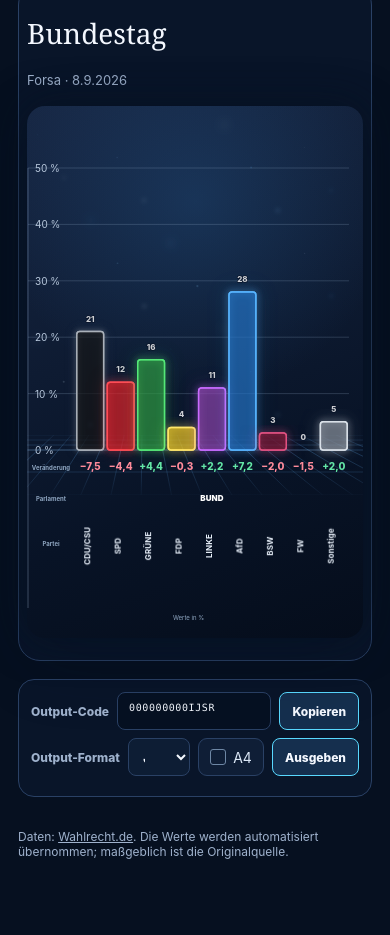
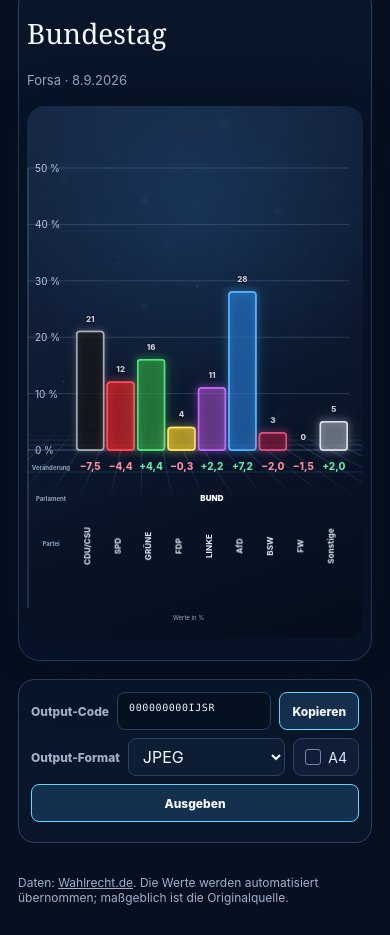
Before and after one commit to charavision/SonntagsfrageView, a plain HTML site: page index.html in a window 390 px wide. Shown: the part 1208-2143 px from the top of the page. Before the commit the page ends 2097 px from the top, so only its background shows below. Drawn offline with Linux system fonts and the light colour scheme.

Commit message:
Dateiformate mobil vollständig anzeigen

```diff
--- a/index.html
+++ b/index.html
@@ -5,7 +5,7 @@
   <meta name="viewport" content="width=device-width, initial-scale=1">
   <meta name="description" content="Interaktive Darstellung aktueller Sonntagsfragen für Bundestag und Landtage.">
   <title>Sonntagsfragen – Bund & Länder</title>
-  <link rel="stylesheet" href="styles.css?v=adaptive-a4-output-73">
+  <link rel="stylesheet" href="styles.css?v=mobile-output-format-82">
 </head>
 <body>
   <main>
--- a/styles.css
+++ b/styles.css
@@ -121,7 +121,7 @@ h1 { margin: 0; font-family: Georgia, serif; font-size: clamp(48px, 8vw, 104px);
 .outputs > small { color: var(--muted); font-size: 11px; }
 .export-controls { display: flex; align-items: center; gap: 8px; }
 .export-controls > label { color: var(--muted); font-size: 12px; font-weight: 800; }
-.export-controls select { min-height: 38px; padding: 7px 28px 7px 10px; border: 1px solid var(--line); border-radius: 8px; background: #0d1d34; color: var(--ink); font: inherit; }
+.export-controls select { min-width: 112px; min-height: 38px; padding: 7px 28px 7px 10px; border: 1px solid var(--line); border-radius: 8px; background: #0d1d34; color: var(--ink); font: inherit; }
 .a4-choice label { min-height: 38px; padding: 8px 11px; }
 .a4-choice label::before { display: grid; place-items: center; width: 14px; height: 14px; border: 1px solid #6e87a5; border-radius: 3px; content: ""; font-size: 10px; font-weight: 900; }
 .a4-choice input:checked + label::before { border-color: var(--accent); background: var(--accent); color: #071225; content: "✓"; }
@@ -139,7 +139,9 @@ footer a { color: inherit; }
   .code-input { flex: none; width: 100%; grid-template-columns: auto minmax(0, 1fr) auto; }
   .code-box input, .code-box output { min-width: 0; font-size: 10px; }
   .outputs { align-items: stretch; flex-direction: column; gap: 8px; padding: 12px; }
-  .export-controls { display: grid; grid-template-columns: auto minmax(0, 1fr) auto auto; }
+  .export-controls { display: grid; grid-template-columns: auto minmax(112px, 1fr) auto; width: 100%; }
+  .export-controls select { width: 100%; }
+  .export-controls .export-button { grid-column: 1 / -1; width: 100%; }
   .output-code { flex: none; width: 100%; }
   .title-lockup { padding-bottom: 5px; }
   .creator { left: 23%; font-size: 7px; }
```
